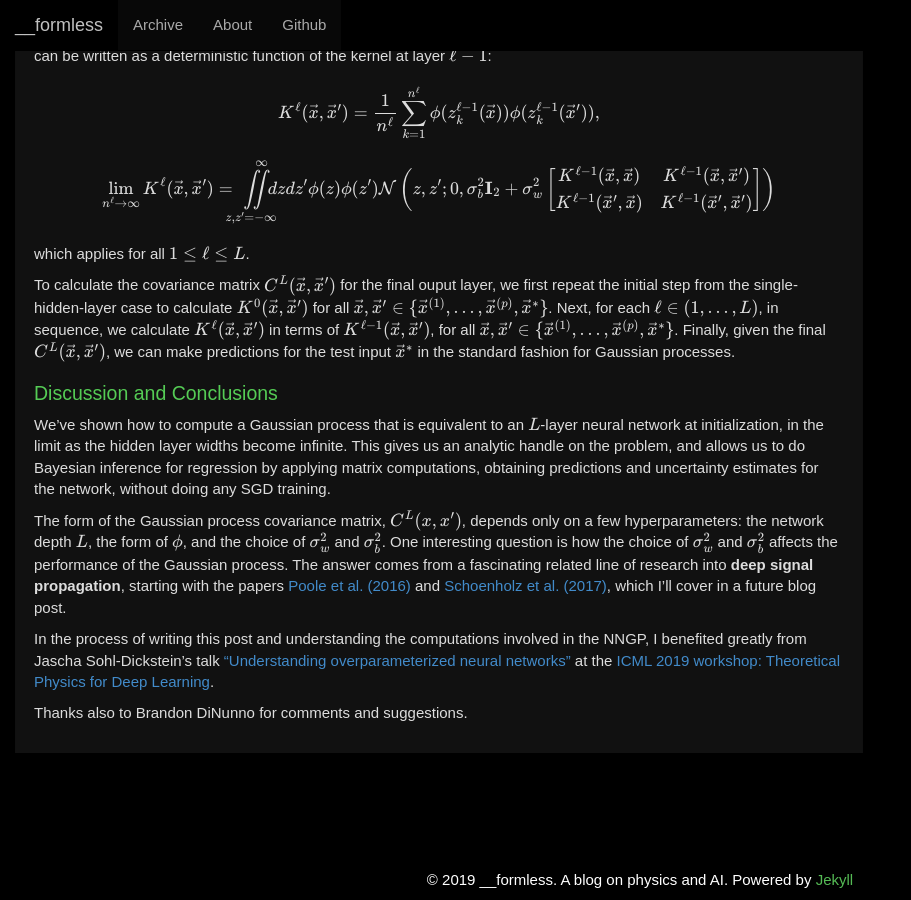
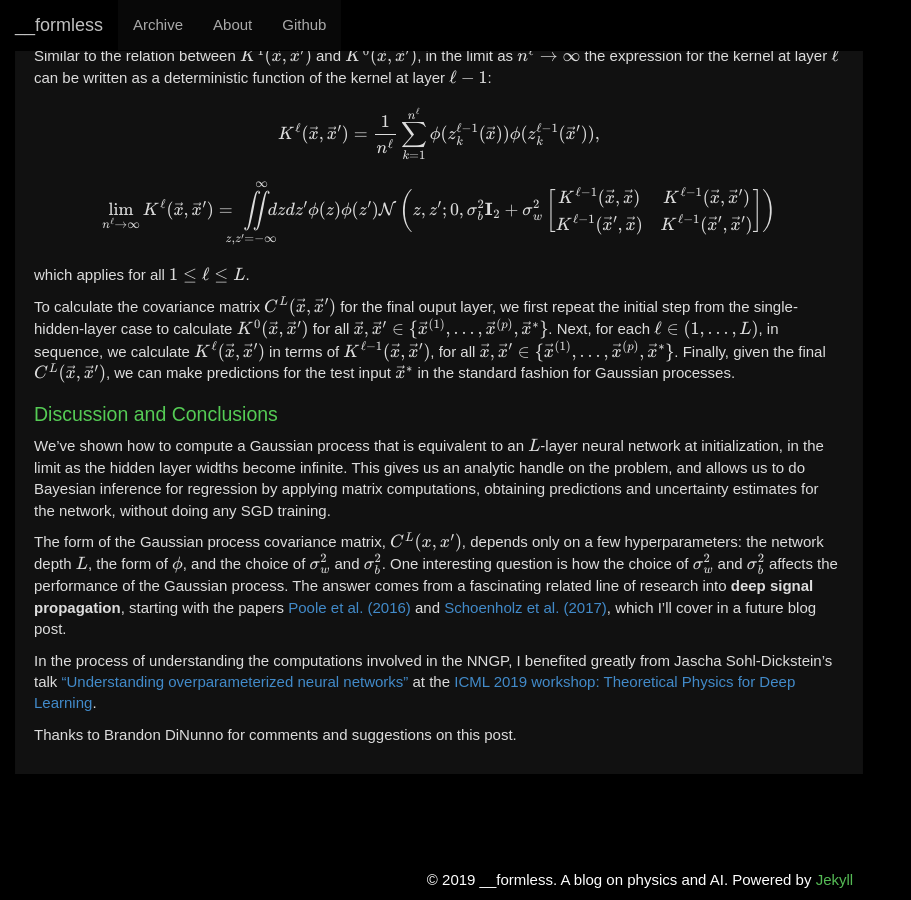
Before and after one commit to fineline179/fineline179.github.io, a Jekyll site: the page built from _posts/2019-12-06-Neural-Net-Gaussian-Processes.md, in a window 1280 px wide and 900 px high, scrolled down 5807 px. Shown: the whole window, without its empty margins (0-911 px from the left). Built offline with Jekyll 4.4.1, drawn with Linux system fonts in a browser that asks for light colours; some web fonts are replaced; formulas are drawn with MathJax 3; some of the changed text lies outside the part shown.

Commit message:
update blog post 1

```diff
--- a/_posts/2019-12-06-Neural-Net-Gaussian-Processes.md
+++ b/_posts/2019-12-06-Neural-Net-Gaussian-Processes.md
@@ -448,11 +448,10 @@ propagation**, starting with the papers [Poole et
 al. (2016)](https://arxiv.org/abs/1606.05340v2) and [Schoenholz et
 al. (2017)](https://arxiv.org/abs/1611.01232v2), which I'll cover in a future blog post.
 
-In the process of writing this post and understanding the computations involved in the
-NNGP, I benefited greatly from Jascha Sohl-Dickstein's talk ["Understanding
-overparameterized neural
+In the process of understanding the computations involved in the NNGP, I benefited
+greatly from Jascha Sohl-Dickstein's talk ["Understanding overparameterized neural
 networks"](https://slideslive.com/38917769/understanding-overparameterized-neural-networks)
 at the [ICML 2019 workshop: Theoretical Physics for Deep
 Learning](https://icml.cc/Conferences/2019/ScheduleMultitrack?event=3531).
 
-Thanks also to Brandon DiNunno for comments and suggestions.
+Thanks to Brandon DiNunno for comments and suggestions on this post.
```
Also changed, not shown: other parts of _posts/2019-12-06-Neural-Net-Gaussian-Processes.md (+1 -1 lines).
